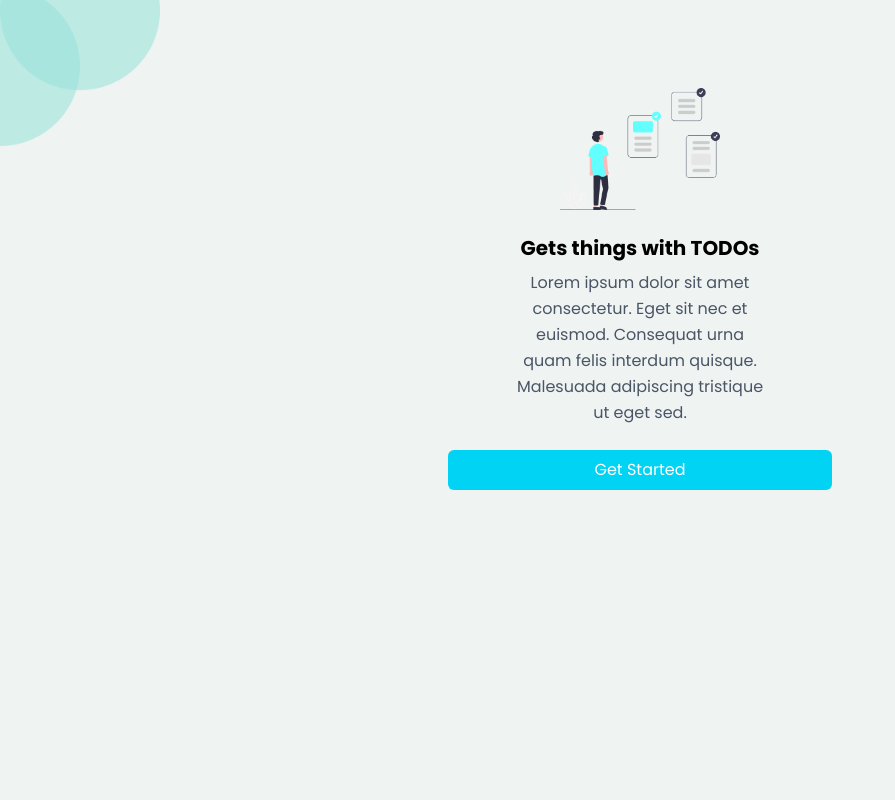
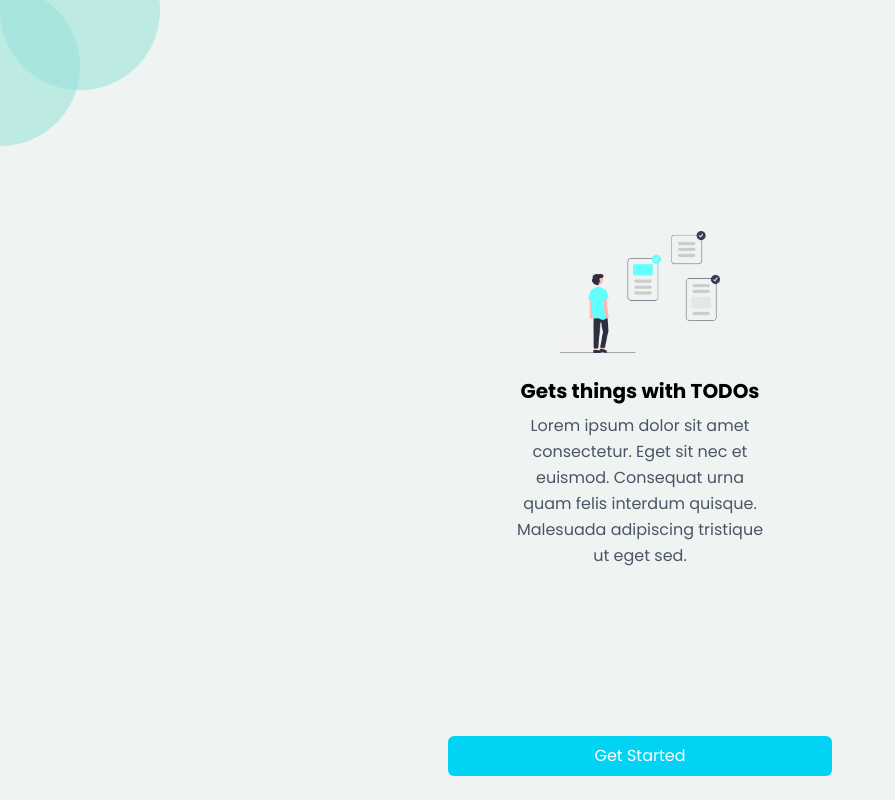
Before and after one commit to devtofunmi/todomobile, a Next.js app: page / in a window 1280 px wide. Shown: the whole page, without its empty margins (0-895 px from the left). Built offline with nearby package versions, Linux system fonts and the light colour scheme.

Commit message:
Update onboarding.tsx

```diff
--- a/pages/onboarding.tsx
+++ b/pages/onboarding.tsx
@@ -3,17 +3,15 @@ import Link from "next/link";
 
 export default function Onboarding() {
   return (
-    <div className="h-screen w-full font-poppins bg-[#eff4f3] px-6 pt-10 pb-6 relative">
+    <div className="h-screen bg-[#eff4f3] font-poppins text-black flex flex-col px-6 pt-10 pb-6 relative">
       <div className="absolute top-0 left-0">
         <img src="/shape.png" alt="shapeicon" className="w-40" />
       </div>
 
-      <div className="max-w-md mx-auto flex flex-col justify-center">
-        <div className="flex flex-col items-center justify-center text-center mt-12">
+      {/* Main content */}
+      <div className="flex flex-col flex-grow justify-center items-center text-center w-full max-w-md mx-auto mt-12">
         <img src="/onboard.png" alt="Onboarding" className="w-40 mb-6" />
-          <h1 className="text-xl font-bold mb-2 text-black">
-            Gets things with TODOs
-          </h1>
+        <h1 className="text-xl font-bold mb-2">Gets things with TODOs</h1>
         <p className="text-gray-600 mb-6 leading-relaxed">
           Lorem ipsum dolor sit amet<br />
           consectetur. Eget sit nec et<br />
@@ -23,16 +21,13 @@ export default function Onboarding() {
           ut eget sed.
         </p>
       </div>
-        </div>
-        <div className="w-full max-w-sm mx-auto  flex flex-col gap-4">
 
-        <div className="w-full">
+      {/* Bottom button */}
+      <div className="w-full max-w-sm mx-auto flex flex-col gap-4">
         <Link href="/register">
           <Button>Get Started</Button>
         </Link>
       </div>
     </div>
-
-    </div>
   );
 }
```
Lines whose indentation alone changed are shown as unchanged.
